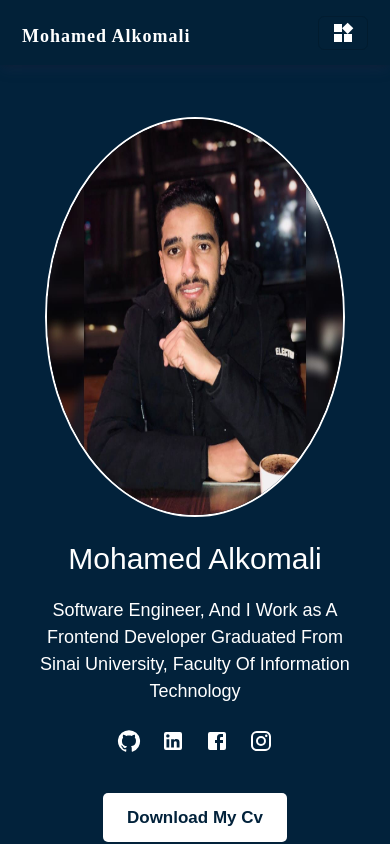
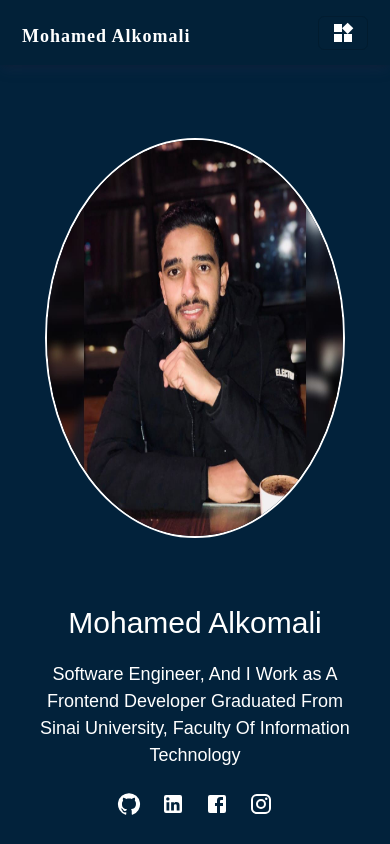
Before and after one commit to MohamedAhmed2023/personal-portfolio-React-, a React (Create React App) app: page / in a window 390 px wide. Shown: the top 844 px of the page. Built offline with nearby package versions, Linux system fonts and the light colour scheme; a web font is replaced by a local one.

Commit message:
update navbar style

```diff
--- a/src/Components/HomePage/HomePage.css
+++ b/src/Components/HomePage/HomePage.css
@@ -16,7 +16,6 @@
 .container-home img {
     width: 700px;
     height: 400px;
-    text-align: start;
     border-radius: 50%;
     border: 2px solid #fff;
 }
@@ -134,7 +133,7 @@
 
 @media(max-width:992px) {
     .container-home {
-        height: 90vh;
+        height: 100vh;
         display: flex;
         flex-direction: column-reverse;
         gap: 0;
--- a/src/Components/NavBar/NavBar.css
+++ b/src/Components/NavBar/NavBar.css
@@ -4,6 +4,7 @@
     color: #fff !important;
     box-shadow: rgba(50, 50, 93, 0.25) 0px 6px 12px -2px, rgba(0, 0, 0, 0.3) 0px 3px 7px -3px;
     font-family: 'Kanit', sans-serif;
+    z-index: 100000000000;
 }
 
 .navbar ul {
@@ -68,6 +69,7 @@
         padding: 10px !important;
         text-align: start;
         width: 100%;
+        z-index: 100000000000;
     }
 
     .navbar ul {
```
